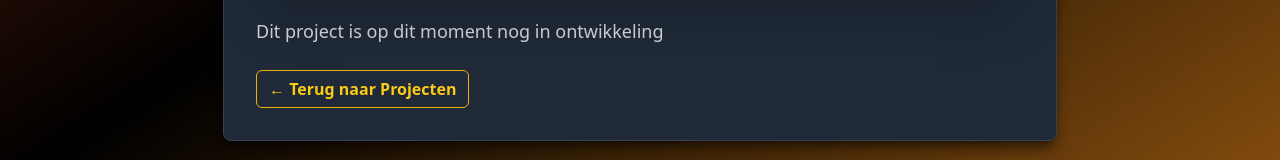
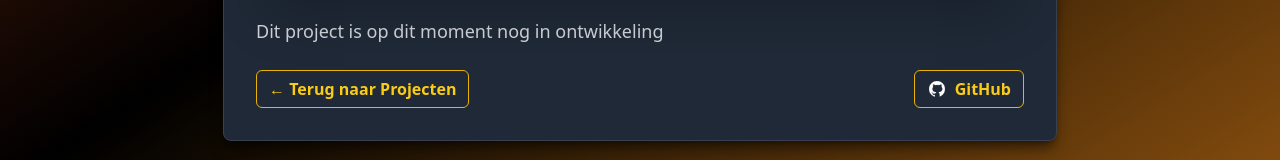
Before and after one commit to Justin4625/MyPortfolio, a React (Vite) app: page /MyPortfolio/projecten/1 in a window 1280 px wide. Shown: the part 708-868 px from the top of the page. Built offline with nearby package versions, Linux system fonts and the light colour scheme.

Commit message:
Github button links added

```diff
--- a/src/Components/projectDetails.jsx
+++ b/src/Components/projectDetails.jsx
@@ -20,12 +20,27 @@ function ProjectDetails() {
                 <h1 className="text-4xl font-extrabold mb-6 text-yellow-300 text-center">{project.title}</h1>
                 <ImageSlideshow images={project.images}/>
                 <p className="text-lg text-gray-300 mb-6 leading-relaxed">{project.description}</p>
-                <button
-                    onClick={() => navigate(-1)}
-                    className="text-base font-bold text-yellow-400 px-3 py-1.5 rounded-md transition-transform transform hover:scale-105 hover:bg-yellow-800 hover:text-white border border-yellow-500 block text-left"
-                >
-                    &#8592; Terug naar Projecten
-                </button>
+                <div className="flex justify-between items-center">
+                    <button
+                        onClick={() => navigate(-1)}
+                        className="text-base font-bold text-yellow-400 px-3 py-1.5 rounded-md transition-transform transform hover:scale-105 hover:bg-yellow-800 hover:text-white border border-yellow-500"
+                    >
+                        &#8592; Terug naar Projecten
+                    </button>
+                    <a
+                        href={project.github}
+                        target="_blank"
+                        rel="noopener noreferrer"
+                        className="flex items-center text-base font-bold text-yellow-400 px-3 py-1.5 rounded-md transition-transform transform hover:scale-105 hover:bg-yellow-800 hover:text-white border border-yellow-500"
+                    >
+                        <img
+                            src="/MyPortfolio/iconImages/github.png"
+                            alt="GitHub logo"
+                            className="w-5 h-5 mr-2"
+                        />
+                        GitHub
+                    </a>
+                </div>
             </div>
         </div>
     );
```
